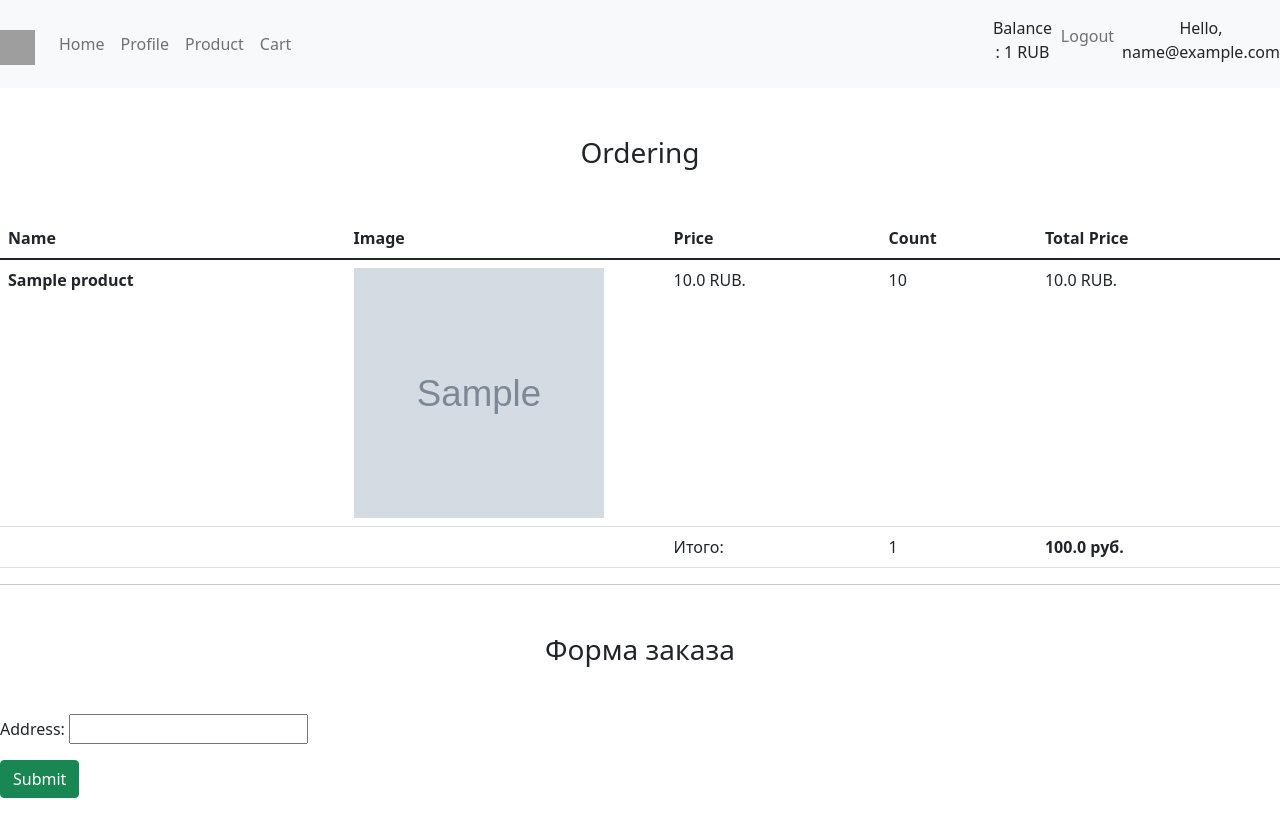
After one commit to VeamVeat/line_story, a Django app: page /orders/checkout/ in a window 1280 px wide. The commit adds this page. Run offline with Django 3.2, Linux system fonts and the light colour scheme; a user stored in the database is signed in; tables that the repository leaves empty hold one stand-in row (values such as "Sample post"); grey boxes marked "Sample" are stand-in pictures; parts of the project's set-up code (start-up, migrations or seed data) failed here and were passed over; grey boxes are pictures that could not be loaded.

Commit message:
feat: added checkout

```diff
--- /dev/null
+++ b/line/orders/forms.py
@@ -0,0 +1,14 @@
+from django import forms
+
+from orders.models import Order
+
+
+class OrderForm(forms.ModelForm):
+
+    address = forms.CharField(max_length=255)
+
+    class Meta:
+        model = Order
+        fields = (
+            'address',
+        )
--- a/line/orders/models.py
+++ b/line/orders/models.py
@@ -11,26 +11,28 @@ from line import settings
 
 class Order(CreatedAtMixin):
     user = models.ForeignKey(settings.AUTH_USER_MODEL, on_delete=models.CASCADE)
-    slug = models.SlugField(null=False, unique=True)
+    slug = models.SlugField(null=True, unique=True)
     quantity = models.PositiveIntegerField(default=1, verbose_name=_('number of products in the order'))
     final_price = models.DecimalField(max_digits=12, decimal_places=2,
                                       validators=[MinValueValidator(Decimal('0.01'))],
                                       verbose_name=_('total order price'))
     product_list = JSONField()
+    address = models.CharField(max_length=1800, verbose_name=_('address'), null=True, blank=True)
 
     class Meta:
         verbose_name = _('order')
         verbose_name_plural = _('orders')
 
 
-class Cart(models.Model):
+class CartItem(models.Model):
     user = models.ForeignKey(settings.AUTH_USER_MODEL, on_delete=models.CASCADE)
     product = models.ForeignKey("products.Product", null=True, on_delete=models.SET_NULL, related_name='+')
     quantity = models.PositiveIntegerField(default=1, verbose_name=_('quantity of product in the cart'))
+    address = models.CharField(max_length=1800, null=True, blank=True, verbose_name=_('delivery address'))
 
     class Meta:
-        verbose_name = _('cart')
-        verbose_name_plural = _('carts')
+        verbose_name = _('cart item')
+        verbose_name_plural = _('carts items')
 
     def __str__(self):
-        return self.user
+        return self.user.email
--- a/line/orders/templates/orders/cart.html
+++ b/line/orders/templates/orders/cart.html
@@ -33,7 +33,7 @@
                     </div>
                 </div>
             {% endfor %}
-            <a href="#"><button class="btn btn-dark">Buy</button> </a>
+            <a href="{% url 'orders:checkout' %}"><button class="btn btn-primary">Сheckout</button> </a>
         </div>
 </div>
 
--- /dev/null
+++ b/line/orders/templates/orders/checkout.html
@@ -0,0 +1,42 @@
+{% extends 'users/base.html' %}
+<!--{% load cart_tags %}-->
+{% load static %}
+
+{% block content %}
+<h3 class="text-center mt-5 mb-5">Ordering</h3>
+<table class="table">
+  <thead>
+    <tr>
+      <th scope="col">Name</th>
+      <th scope="col">Image</th>
+      <th scope="col">Price</th>
+      <th scope="col">Count</th>
+        <th scope="col">Total Price</th>
+    </tr>
+  </thead>
+  <tbody>
+    {% for item in products %}
+        <tr>
+          <th scope="row">{{ item.title }}</th>
+          <td class="w-25"><img src="{{ item.image }}" class="img-fluid" style="width: 250px; height: 250px;"></td>
+          <td>{{ item.price  }} RUB.</td>
+          <td>{{ item.quantity }}</td>
+            <td>{{ item.price }} RUB.</td>
+        </tr>
+    {% endfor %}
+        <tr>
+          <td colspan="2"></td>
+          <td>Итого:</td>
+          <td>{{ total_count }}</td>
+          <td><strong>{{ total_price }} руб.</strong></td>
+        </tr>
+  </tbody>
+</table>
+<hr>
+<h3 class="text-center mt-5 mb-5">Форма заказа</h3>
+<form action="{% url 'orders:make_order' %}" method="POST">
+  {% csrf_token %}
+  {{ form.as_p }}
+  <input type="submit" class="btn btn-success btn-block mb-3" >
+</form>
+{% endblock content %}
--- a/line/orders/templatetags/cart_tags.py
+++ b/line/orders/templatetags/cart_tags.py
@@ -1,4 +1,5 @@
 from django import template
+
 register = template.Library()
 
 
--- a/line/orders/urls.py
+++ b/line/orders/urls.py
@@ -1,9 +1,11 @@
 from django.urls import path
-from orders.views import CartView,  DeleteProduct
+from orders.views import CartView,  DeleteProduct, CheckoutView, MakeOrderView
 
 app_name = "orders"
 
 urlpatterns = [
     path("cart/", CartView.as_view(), name="cart"),
-    path('delete-product/<int:product_id>/', DeleteProduct.as_view(), name='delete_product')
+    path('delete-product/<int:product_id>/', DeleteProduct.as_view(), name='delete_product'),
+    path('checkout/', CheckoutView.as_view(), name='checkout'),
+    path('make-order/', MakeOrderView.as_view(), name='make_order')
 ]
--- a/line/orders/views.py
+++ b/line/orders/views.py
@@ -1,16 +1,22 @@
+# from django.core.serializers import json
+import json
+from django.forms.models import model_to_dict
 from django.http import HttpResponseRedirect
 from django.shortcuts import render, redirect
 from django.views import View
 # Create your views here.
 from django.views.generic import TemplateView, ListView
 from django.shortcuts import render, get_object_or_404
+from django.db import models
+from django.db.models import F
 
-from orders.models import Cart
-from products.models import Product
+from orders.models import CartItem, Order
+from products.models import Product, ProductFile
+from orders.forms import OrderForm
 
 
 class CartView(ListView):
-    model = Cart
+    model = CartItem
     template_name = 'orders/cart.html'
 
     def get_context_data(self, **kwargs):
@@ -22,7 +28,7 @@ class CartView(ListView):
 
 
 class DeleteProduct(View):
-    model = Cart
+    model = CartItem
     template_name = 'orders/cart.html'
 
     def get(self, request, *args, **kwargs):
@@ -30,3 +36,64 @@ class DeleteProduct(View):
         product_in_cart = get_object_or_404(self.model, user=request.user, product_id=product_id)
         product_in_cart.delete()
         return redirect('orders:cart')
+
+
+class CheckoutView(View):
+    model = CartItem
+    template_name = 'orders/checkout.html'
+
+    def get(self, request, *args, **kwargs):
+
+        cart_item_current_user = self.model.objects.filter(user=request.user)
+        total_price_and_total_count = cart_item_current_user.aggregate(total_price=models.Sum(F('product__price')
+                                                                                              * F('quantity')),
+                                                                       total_count=models.Count('product__id'))
+        total_price_product = total_price_and_total_count['total_price']
+        total_count_product = total_price_and_total_count['total_count']
+
+        form = OrderForm()
+
+        product_all = []
+        for products in cart_item_current_user:
+            current_product_image = ProductFile.objects.filter(product_id=products.product.id).first()
+            product = {
+                "id": products.product.id,
+                "type": products.product.type.name,
+                "title": products.product.title,
+                "description": products.product.description,
+                "price": float(products.product.price),
+                "year": products.product.year,
+                "image": current_product_image.image.url,
+                'quantity': products.quantity
+            }
+            product_all.append(product)
+        context = {'products': product_all, 'total_price': float(total_price_product),
+                   'total_count': total_count_product, 'form': form}
+
+        print(context)
+
+        Order.objects.create(
+            user=request.user,
+            quantity=total_count_product,
+            final_price=total_price_product,
+            product_list={'products': product_all}
+        )
+
+        return render(request, self.template_name, context)
+
+
+class MakeOrderView(View):
+    model = Order
+
+    def post(self, request, *args, **kwargs):
+
+        form = OrderForm(request.POST or None)
+        if form.is_valid():
+            address = form.cleaned_data.get('address')
+            order_user = Order.objects.get(user=request.user)
+            order_user.address = address
+            order_user.save()
+            CartItem.objects.filter(user=request.user).delete()
+            return redirect('home')
+        return HttpResponseRedirect('orders:checkout')
+        # рассылка
--- a/line/products/admin.py
+++ b/line/products/admin.py
@@ -46,10 +46,6 @@ class ProductAdmin(admin.ModelAdmin):
         if form.cleaned_data['image']:
             file = form.cleaned_data['image']
             ProductFile.objects.create(product_id=obj.id, image=file)
-        if form.cleaned_data['product_type']:
-            product_type = form.cleaned_data['product_type']
-            product_type_object = ProductType.objects.create(name=product_type)
-            Product.objects.filter(id=obj.id).update(type=product_type_object)
 
     def change_view(self, request, object_id, form_url='', extra_context=None):
         all_product_photo = ProductFile.objects.filter(product_id=object_id)
--- a/line/products/forms.py
+++ b/line/products/forms.py
@@ -6,13 +6,10 @@ from products.models import Product
 class ProductAdminForm(forms.ModelForm):
 
     image = forms.ImageField(widget=forms.FileInput, max_length=255)
-    product_type = forms.CharField(max_length=255,
-                                   widget=forms.TextInput(attrs={'placeholder': _('enter new product type')}))
 
     def __init__(self, *args, **kwargs):
         super(ProductAdminForm, self).__init__(*args, **kwargs)
         self.fields['image'].required = False
-        self.fields['product_type'].required = False
 
     class Meta:
         fields = '__all__'
--- a/line/products/views.py
+++ b/line/products/views.py
@@ -6,7 +6,7 @@ from django.views import View
 from django.views.generic import ListView, DetailView, DeleteView
 
 from products.models import ProductFile, Product
-from orders.models import Cart
+from orders.models import CartItem
 
 
 class DeleteProductFile(DeleteView):
@@ -60,7 +60,7 @@ class AddProduct(View):
     def get(self, request, *args, **kwargs):
         product_id = kwargs.get('product_id')
         product_cart = Product.objects.get(pk=product_id)
-        object_cart, create_cart = Cart.objects.get_or_create(user=request.user, product_id=product_cart.id)
+        object_cart, create_cart = CartItem.objects.get_or_create(user=request.user, product_id=product_cart.id)
         if not create_cart:
             object_cart.quantity += 1
             object_cart.save()
--- a/line/users/models.py
+++ b/line/users/models.py
@@ -9,7 +9,7 @@ from django.utils.translation import ugettext_lazy as _
 from django.contrib.auth.models import AbstractUser
 
 from users.managers import UserManager
-from orders.models import Cart
+from orders.models import CartItem
 
 from products.models import File
 
--- a/line/users/templates/users/profile.html
+++ b/line/users/templates/users/profile.html
@@ -16,8 +16,10 @@
                     <p>{{ user_profile.user.first_name }} {{ user_profile.user.last_name }}</p>
                     <p class="text-muted mb-0" style="font-size: 12px">Email:</p>
                     <p>{{ user_profile.user.email }} </p>
+					<p class="text-muted mb-0" style="font-size: 12px">Phone:</p>
+                    <p>{{ user_profile.phone }} </p>
 					<p class="text-muted mb-0" style="font-size: 12px">Age:</p>
-                    <p>{{ user_profile.phone }} </p>
+                    <p>{{ user_profile.age }} </p>
 					<p class="text-muted mb-0" style="font-size: 12px">Region:</p>
                     <p>{{ user_profile.region }} </p>
                 </div>
```
Also changed, not shown: line/orders/admin.py (+4 -4 lines), line/line/settings.py (line endings or trailing spaces), line/orders/migrations/0005_auto_20211209_1142.py (added), line/orders/migrations/0006_order_address.py (added), line/orders/migrations/0007_alter_order_slug.py (added), line/orders/migrations/0008_cartitem_address.py (added), line/products/templates/products/detail.html (line endings or trailing spaces).
